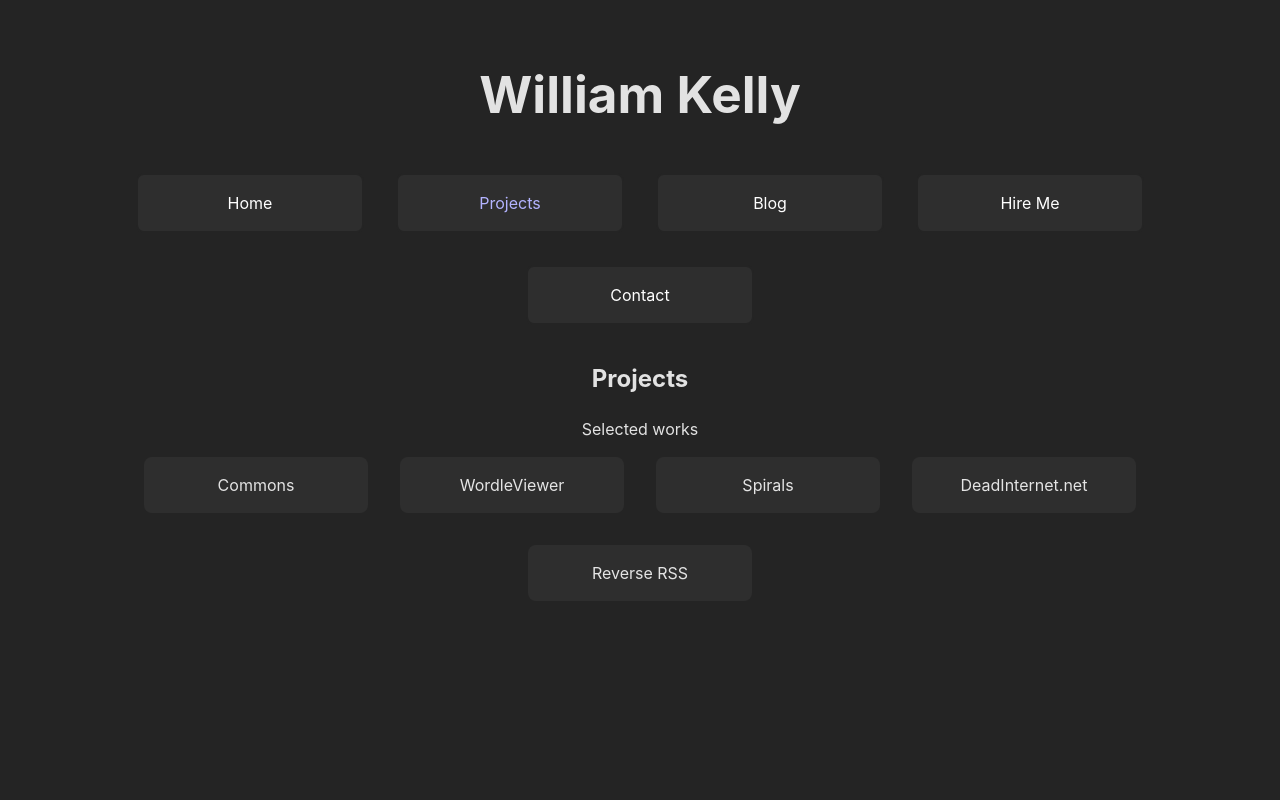
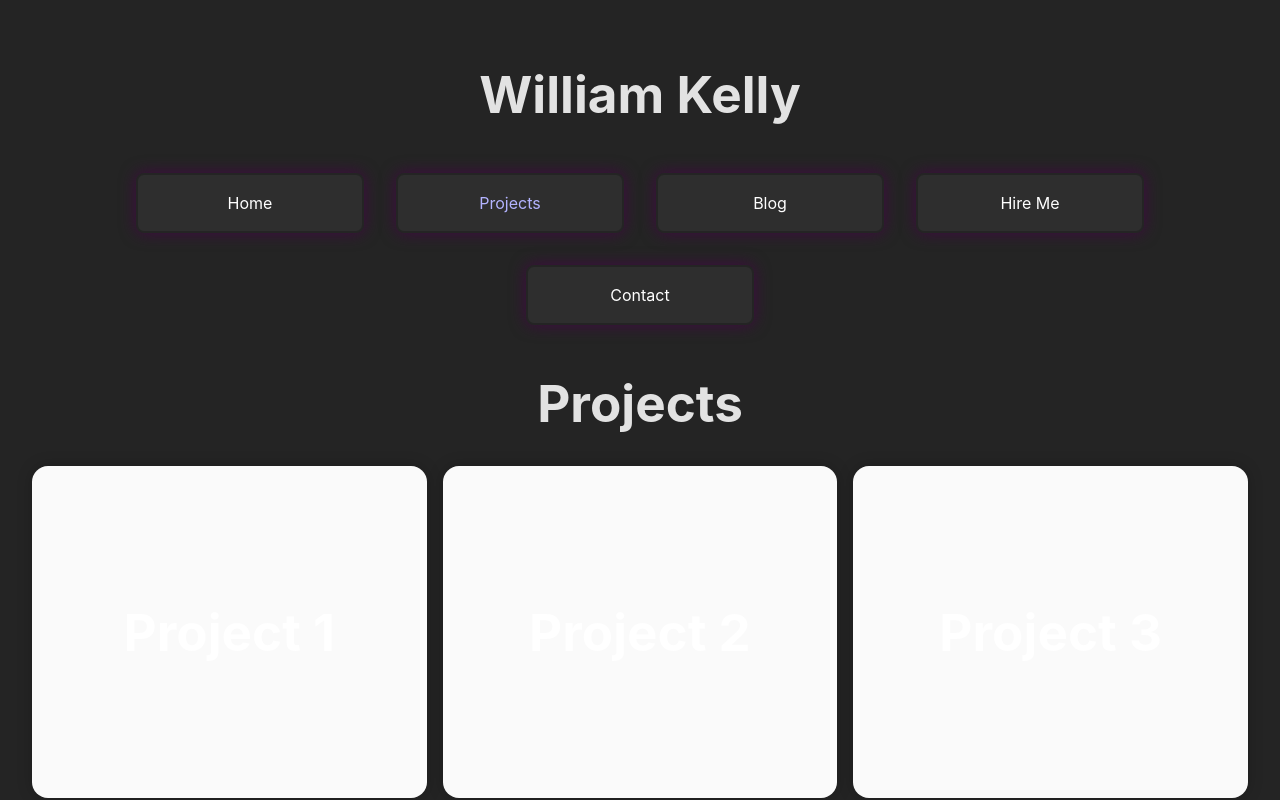
Before and after one commit to cnqso/cnqso.github.io, a React (Vite) app: page /projects in a window 1280 px wide. Both pictures are taken after a click on the element "Projects". Shown: the top 800 px of the page. Built offline with nearby package versions, Linux system fonts and the light colour scheme.

Commit message:
Project grid layout component

```diff
--- a/src/App.css
+++ b/src/App.css
@@ -3,7 +3,7 @@
   --paper: #2e2e2e;
   --text: #fff;
   --text-secondary: #aaa;
-  --accent: #646cff;
+  --accent: #666eff;
   --accent-dark: #535bf2;
   --accent-light: #7a7aff;
   --accent-lighter: #b3b3ff;
@@ -25,6 +25,7 @@
   margin: 1em;
   padding: 1em;
   border-radius: 0.5em;
+  box-shadow: 0 0 1rem rgba(74, 0, 75, 0.79);
 }
 
 .NavButton {
--- a/src/App.tsx
+++ b/src/App.tsx
@@ -37,7 +37,9 @@ function App() {
 					<NavButton set={setSelected} destination='Contact' />
 					</PageContext.Provider>
 				</div>
-				<Home />
+				{selected === "Home" ? <Home /> : null}
+				{selected === "Projects" ? <Projects /> : null}
+
 				{/* <Projects selected={true} /> */}
 
 		</div>
--- a/src/pages/Projects.tsx
+++ b/src/pages/Projects.tsx
@@ -1,12 +1,82 @@
+/** @format */
+
 import { useState } from "react";
+import Box from "@mui/material/Box";
+import Paper from "@mui/material/Paper";
+import Grid from "@mui/material/Grid";
 import "./styles/Projects.css";
+import ProjectImage from "../assets/4n2.png";
+import { deepPurple } from '@mui/material/colors';
+import { styled, createTheme, ThemeProvider, useTheme } from '@mui/material/styles';
+//need some sort of alternative animated grid, will make a difference
+// This might work great https://github.com/mikemajara/react-spring-animated-grid
+// Alternatively I could just hide other elements on the same row? Could be equally good
 
-function Projects({selected}: {selected:boolean}) {
+declare module '@mui/material/styles/createTheme' {
+    interface ThemeOptions {
+        themeName?: string  // optional
+    }
+}
+
+  const customTheme = createTheme({
+	palette: {
+	  primary: {
+		main: deepPurple[500],
+	  },
+	},
+  });
+
+
+function ProjectCard({
+	selected,
+	itemNumber,
+	handleClick,
+}: {
+	selected: number;
+	itemNumber: number;
+	handleClick: Function;
+}) {
+	function clicked() {
+		handleClick(itemNumber);
+	}
+	const theme = useTheme();
+	return (
+		<ThemeProvider theme={customTheme}>
+		<Grid item xs={selected === itemNumber ? 13 : 4}  style={{transition: theme.transitions.create("all", {
+			easing: theme.transitions.easing.sharp,
+			duration: theme.transitions.duration.leavingScreen,
+	})}}>
+			<div onClick={clicked} className='projectCard'>
+				<h1>Project {itemNumber}</h1>
+			</div>
+		</Grid>
+		</ThemeProvider>
+	);
+}
+
+function Projects() {
 	const [count, setCount] = useState(0);
+	const [selected, setSelected] = useState(0);
+
 	//If selected == Projects, big mode. If selected !== projects, small mode.
+	function onClick(item: number) {
+		selected === item ? setSelected(0) : setSelected(item);
+	}
+
 	return (
 		<div className='Projects'>
-			{selected ? <h1> Projects </h1> : null}
+			<h1> Projects </h1>
+			<ThemeProvider theme={customTheme}>
+			<Box sx={{ flexGrow: 1 }}>
+				<Grid container spacing={2}>
+					<ProjectCard selected={selected} itemNumber={1} handleClick={setSelected} />
+					<ProjectCard selected={selected} itemNumber={2} handleClick={setSelected} />
+					<ProjectCard selected={selected} itemNumber={3} handleClick={setSelected} />
+					<ProjectCard selected={selected} itemNumber={4} handleClick={setSelected} />
+					<ProjectCard selected={selected} itemNumber={5} handleClick={setSelected} />
+				</Grid>
+			</Box>
+			</ThemeProvider>
 		</div>
 	);
 }
--- a/src/pages/styles/Projects.css
+++ b/src/pages/styles/Projects.css
@@ -0,0 +1,16 @@
+.Projects {
+
+}
+
+.projectCard {
+  display: flex;
+  flex-direction: column;
+  justify-content: center;
+  align-items: center;
+  height: 300px;
+  padding: 1rem;
+  border-radius: 1rem;
+  background-color: #fafafa;
+  box-shadow: 0 0 1rem rgba(0, 0, 0, 0.2);
+  transition: all 0.3s ease-in-out;
+}
```
Also changed, not shown: src/assets/4n2.png (added).
